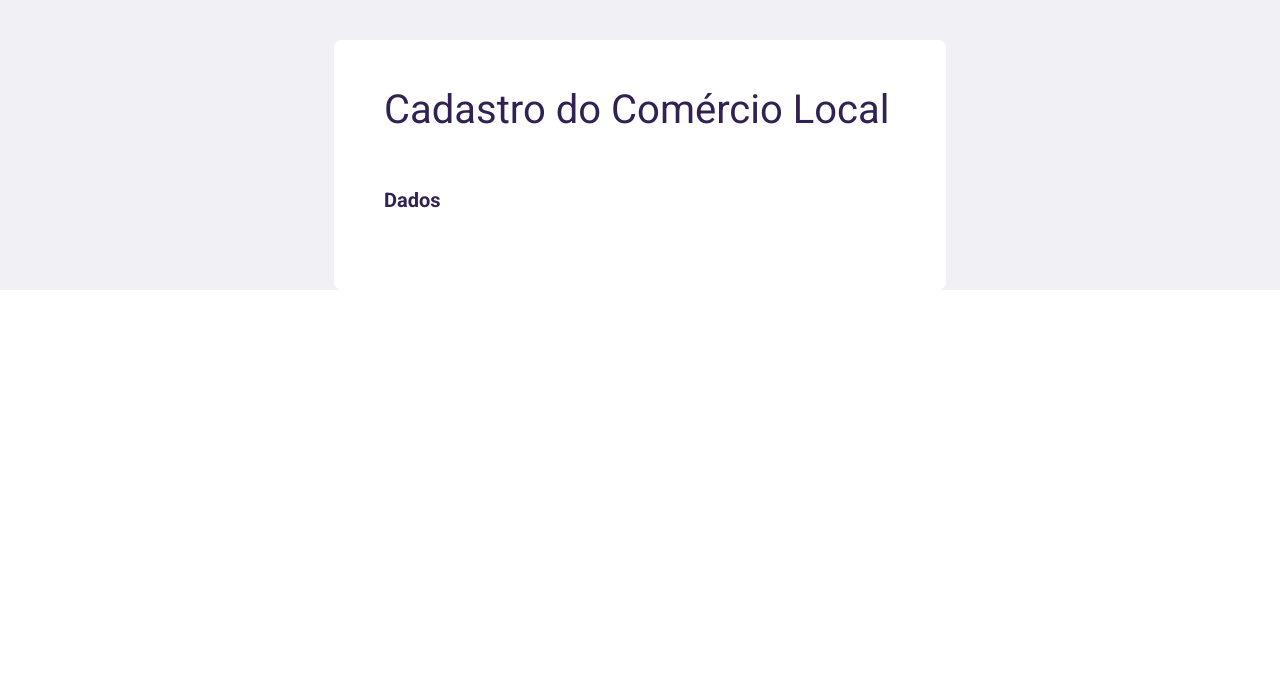
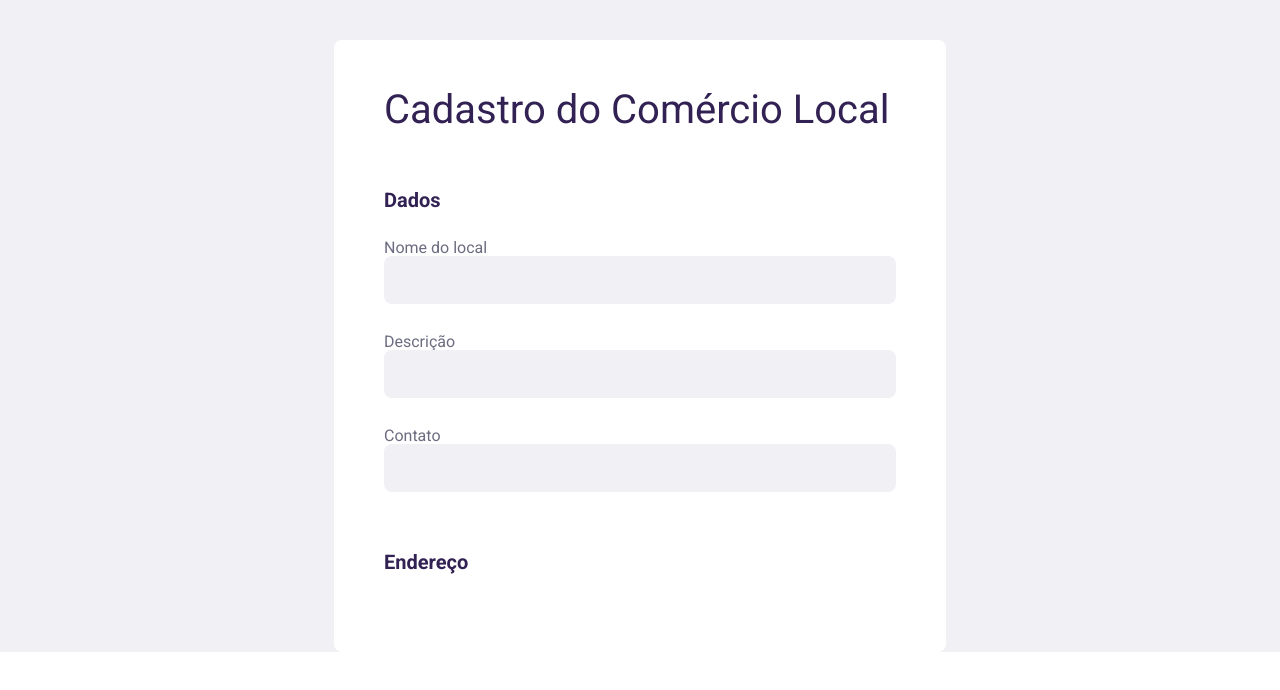
Before and after one commit to Adadezer/leaflet, a React (Create React App) app in the folder local_maps-Joao_Bibiano/frontend/: page /new in a window 1280 px wide. Shown: the top 690 px of the page. Built offline with nearby package versions, Linux system fonts and the light colour scheme.

Commit message:
feat: :sparkles: criação do component Input

```diff
--- a/local_maps-Joao_Bibiano/frontend/src/App.tsx
+++ b/local_maps-Joao_Bibiano/frontend/src/App.tsx
@@ -1,8 +1,8 @@
 import React from 'react';
 import {ThemeProvider} from 'styled-components';
 import {Routes, Route} from 'react-router-dom';
-import New from './pages/New';
-import Home from './pages/Home';
+import NewPage from './pages/New';
+import HomePage from './pages/Home';
 
 function App() {
   const theme = {
@@ -15,8 +15,8 @@ function App() {
   return (
     <ThemeProvider theme={theme}>
       <Routes>
-        <Route path='/' element={<Home />} />
-        <Route path='/new' element={<New />} />
+        <Route path='/' element={<HomePage />} />
+        <Route path='/new' element={<NewPage />} />
       </Routes>
     </ThemeProvider>
   );
--- /dev/null
+++ b/local_maps-Joao_Bibiano/frontend/src/components/input/index.tsx
@@ -0,0 +1,26 @@
+import { Container, InputStyled } from "./styles";
+
+interface InputProps {
+  label: string;
+  name: string;
+  value: string;
+  onChange: Function;
+}
+export default function input(props: InputProps) {
+  return(
+    <Container>
+      <label>{props.label}</label>
+      <InputStyled
+        required
+        name={props.name}
+        value={props.value}
+        onChange={(e)=> {
+          props.onChange((prev: any)=>({
+            ...prev,
+            [props.name]: e.target.value,
+          }))
+        }}
+      />
+    </Container>
+  );
+}
--- /dev/null
+++ b/local_maps-Joao_Bibiano/frontend/src/components/input/styles.ts
@@ -0,0 +1,17 @@
+import styled from "styled-components";
+
+export const Container = styled.div`
+  display: flex;
+  flex-direction: column;
+  padding-bottom: 30px;
+`;
+
+export const InputStyled = styled.input`
+  border: none;
+  background-color: ${(props) => props.theme.background};
+  color: ${(props) => props.theme.text};
+  border-radius: 8px;
+  height: 28px;
+  font-size: 24px;
+  padding: 10px;
+`;
--- a/local_maps-Joao_Bibiano/frontend/src/pages/New/index.tsx
+++ b/local_maps-Joao_Bibiano/frontend/src/pages/New/index.tsx
@@ -11,7 +11,18 @@ import {
   Section,
 } from "./styles";
 
+import Input from "../../components/input";
+import { useState } from "react";
+
 export default function New() {
+  const [formValues, setFormValues] = useState({
+    name:'',
+    description: '',
+    contact: '',
+    category: ''
+  });
+
+  // console.log(formValues);
   return(
     <Container>
       <Form>
@@ -21,6 +32,28 @@ export default function New() {
         <Section>
           Dados
         </Section>
+        <Input
+          label="Nome do local"
+          name="name"
+          value={formValues.name}
+          onChange={setFormValues}
+        />
+
+        <Input
+          label="Descrição"
+          name="description"
+          value={formValues.description}
+          onChange={setFormValues}
+        />
+
+        <Input
+          label="Contato"
+          name="contact"
+          value={formValues.contact}
+          onChange={setFormValues}
+        />
+
+        <Section>Endereço</Section>
       </Form>
     </Container>
   );
```
